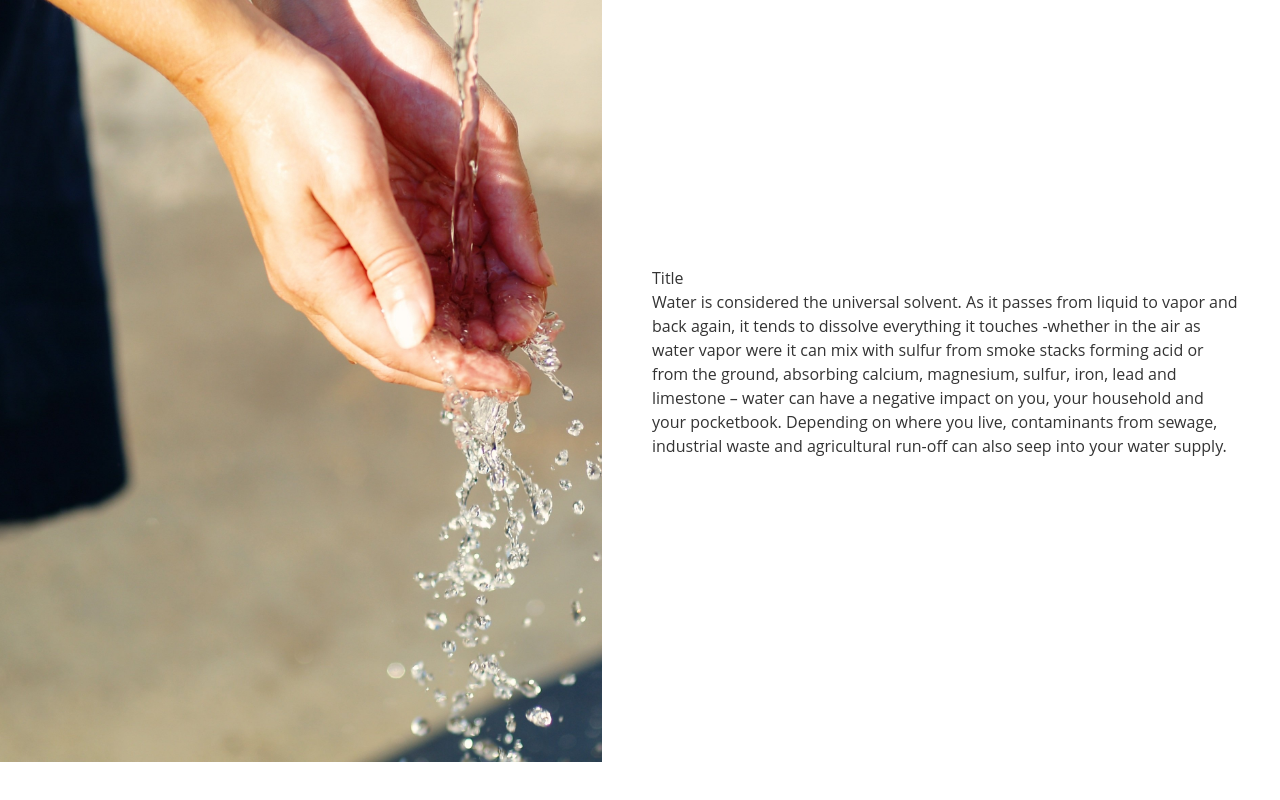
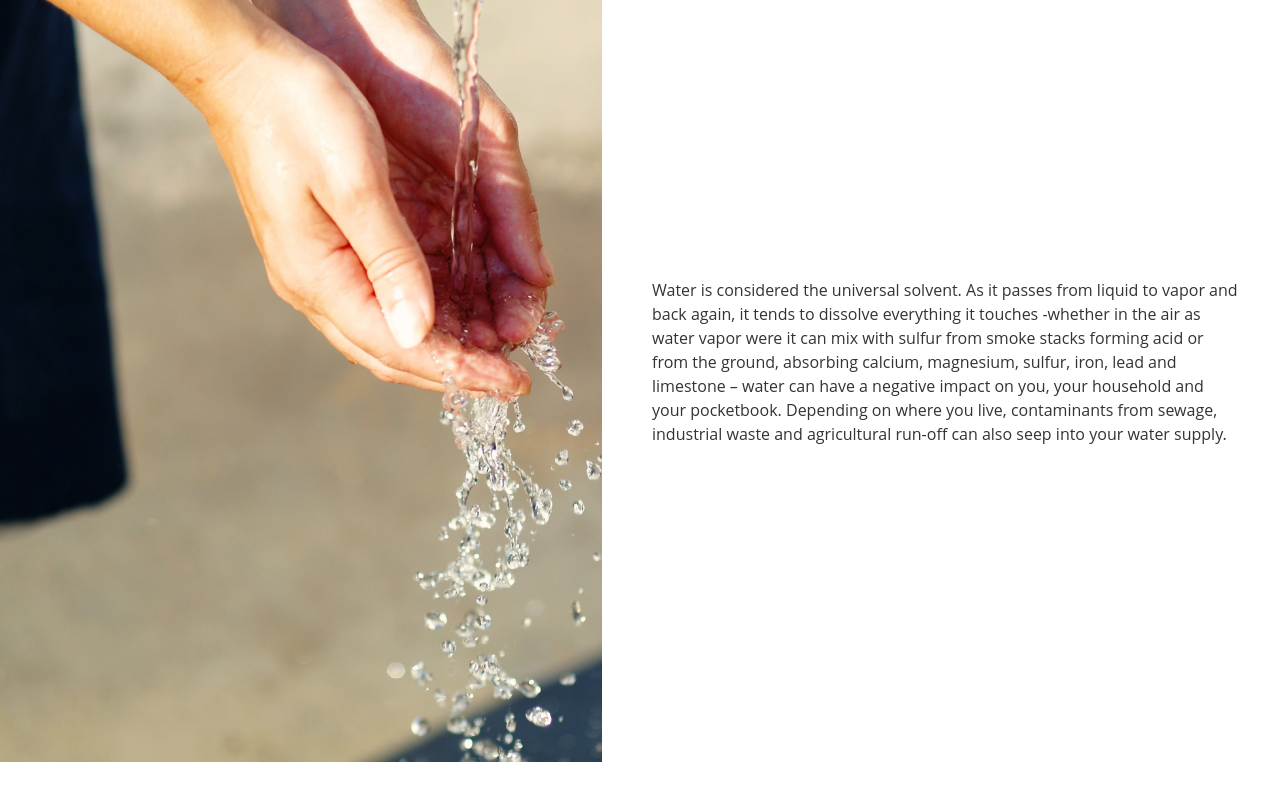
Before and after one commit to NehmerJ/WebAPP01, a plain HTML site: page Website/index.html in a window 1280 px wide. Shown: the part 1226-2026 px from the top of the page. Drawn offline with nearby package versions, Linux system fonts and the light colour scheme.

Commit message:
removed title from half and half in middle section of page

```diff
--- a/Website/index.html
+++ b/Website/index.html
@@ -45,9 +45,6 @@
 		<div class="left-half column"></div>
 		<div class="right-half column">
 			<article>
-				<header>
-					<h3>Title</h3>
-				</header>
 				<p>
 					Water is considered the universal solvent. As it passes from liquid to vapor and back again, it tends to dissolve everything it touches -whether in the air as water vapor were it can mix with sulfur from smoke stacks forming acid or from the ground, absorbing calcium, magnesium, sulfur, iron, lead and limestone – water can have a negative impact on you, your household and your pocketbook. Depending on where you live, contaminants from sewage, industrial waste and agricultural run-off can also seep into your water supply.
 
```
